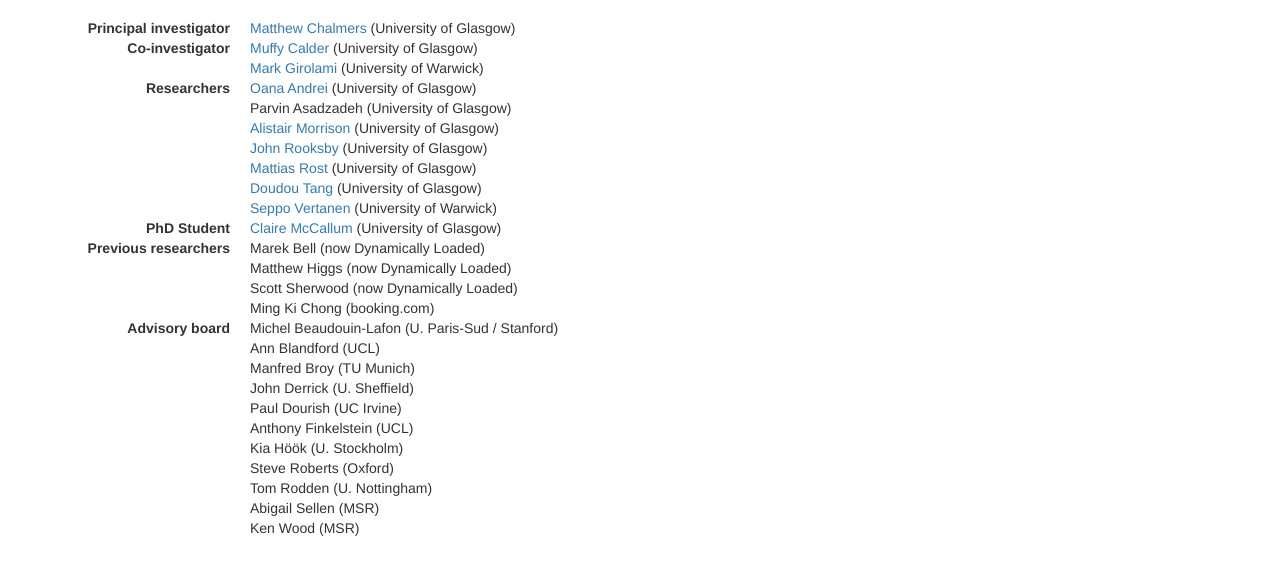
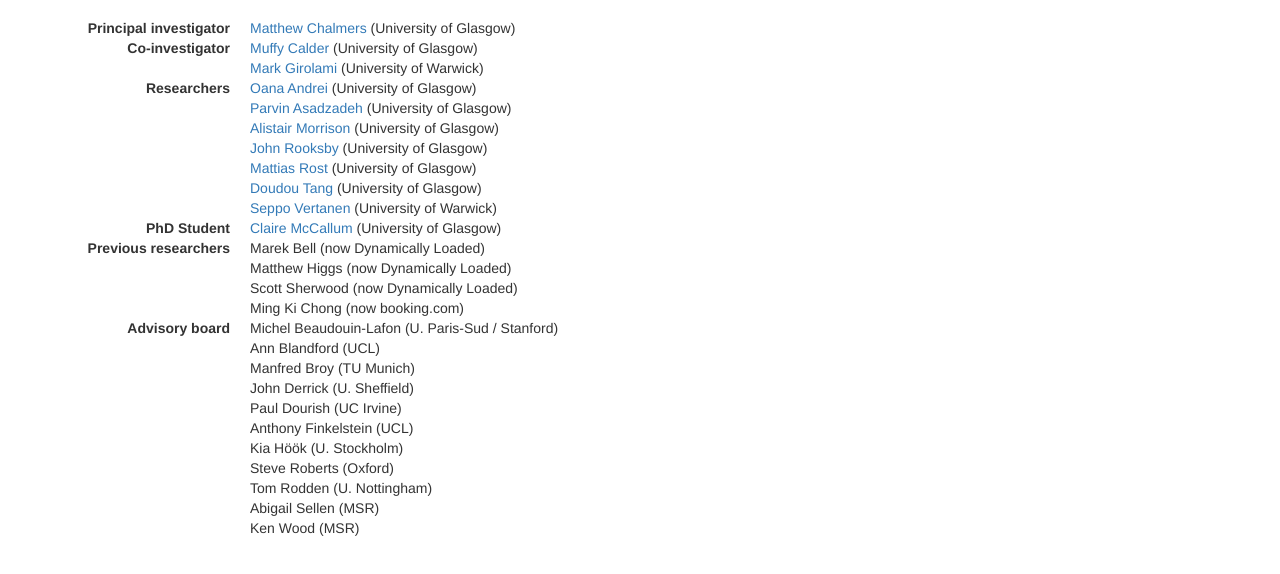
Before and after one commit to sumgroup/sumgroup.github.io, a plain HTML site: page people.html in a window 1280 px wide. Shown: the part 54-628 px from the top of the page. Drawn offline with nearby package versions, Linux system fonts and the light colour scheme.

Commit message:
minor fixes

```diff
--- a/people.html
+++ b/people.html
@@ -78,7 +78,7 @@
 
       <dt>Researchers</dt>
       <dd><a href="http://www.dcs.gla.ac.uk/~oandrei/">Oana Andrei</a> (University of Glasgow)</dd>
-      <dd>Parvin Asadzadeh (University of Glasgow)</dd>
+      <dd><a href="http://www.gla.ac.uk/schools/computing/staff/parvinasadzadehbirjandi/">Parvin Asadzadeh</a> (University of Glasgow)</dd>
       <dd><a href="http://www.dcs.gla.ac.uk/~morrisaj/Home.html">Alistair Morrison</a> (University of Glasgow)</dd>
       <dd><a href="http://johnrooksby.org">John Rooksby</a> (University of Glasgow)</dd>
       <dd><a href="http://rost.me/">Mattias Rost</a> (University of Glasgow)</dd>
@@ -92,7 +92,7 @@
       <dd>Marek Bell (now Dynamically Loaded)</dd>
       <dd>Matthew Higgs (now Dynamically Loaded)</dd>
       <dd>Scott Sherwood (now Dynamically Loaded)</dd>
-      <dd>Ming Ki Chong (booking.com)</dd>
+      <dd>Ming Ki Chong (now booking.com)</dd>
 
 
       <dt>Advisory board</dt>
```
